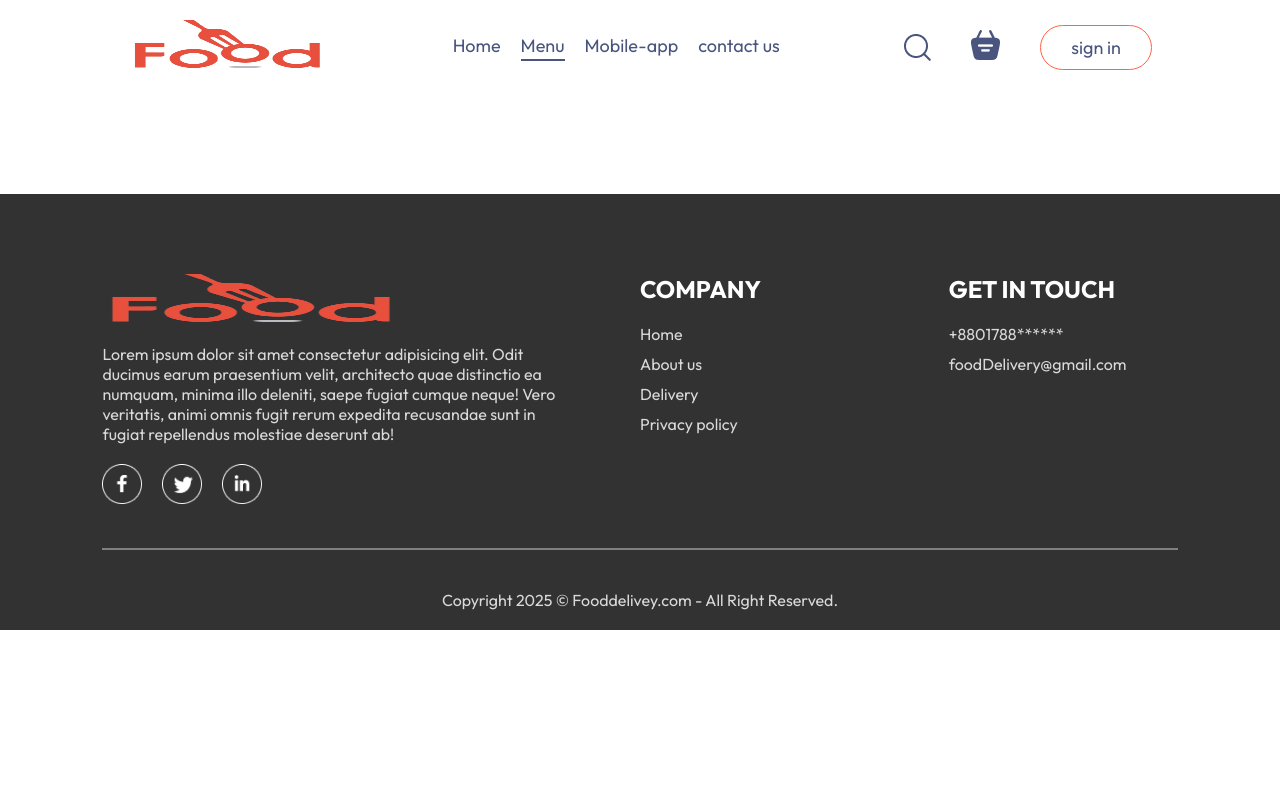
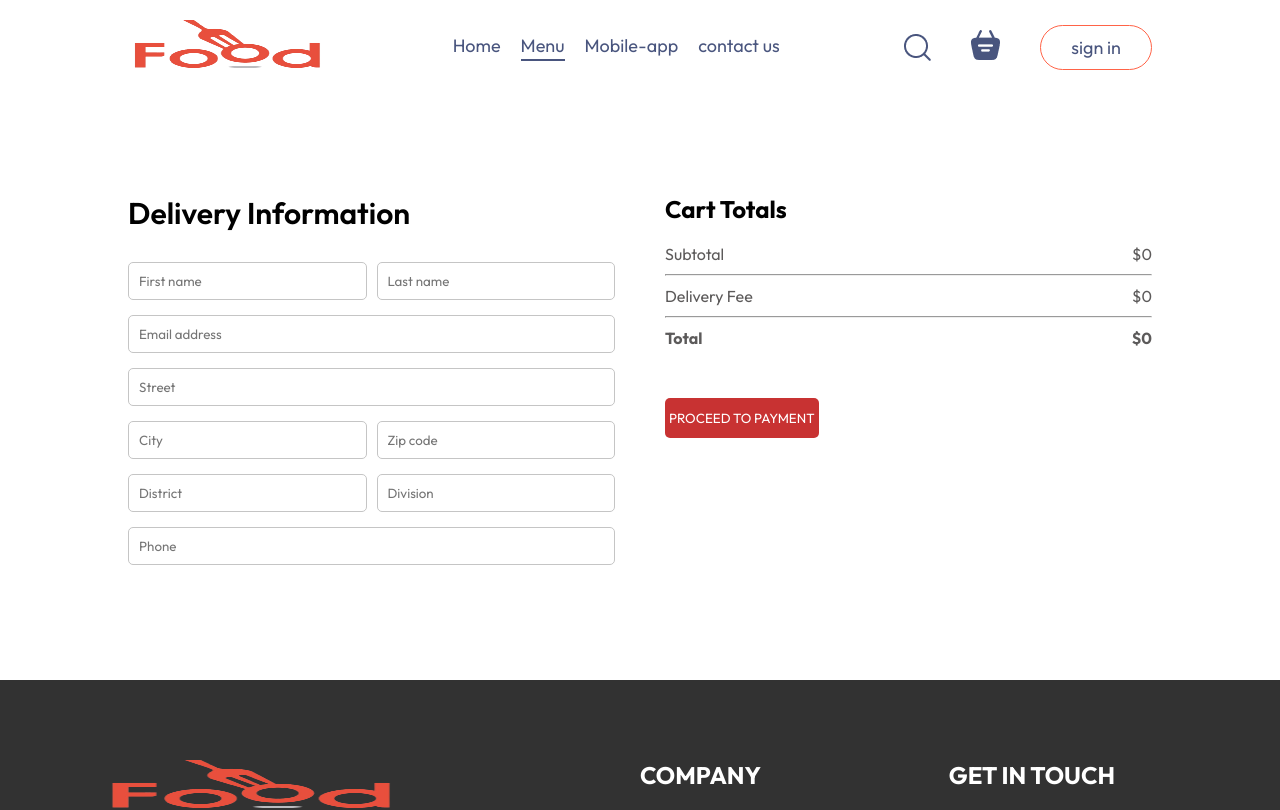
Before and after one commit to mainuddinR/SPL2, a React (Vite) app in the folder frontend/: page /order in a window 1280 px wide. Shown: the top 810 px of the page. Built offline with nearby package versions, Linux system fonts and the light colour scheme.

Commit message:
Place order

```diff
--- a/frontend/src/pages/Cart/Cart.jsx
+++ b/frontend/src/pages/Cart/Cart.jsx
@@ -1,9 +1,12 @@
 import React, { useContext } from 'react'
 import './Cart.css'
 import { StoreContext } from '../../context/StoreContext'
+import { useNavigate } from 'react-router-dom';
 const Cart = () => {
 
   const { cartItems, food_list, removeFromCart , getTotalCartAmount } = useContext(StoreContext);
+
+  const navigate = useNavigate();
 
   return (
     <div className='cart'>
@@ -48,15 +51,15 @@
             <hr />
             <div className="cart-total-details">
               <p>Delivery Fee</p>
-              <p>${5}</p>
+              <p>${getTotalCartAmount()===0?0:5}</p>
             </div>
             <hr />
             <div className="cart-total-details">
               <b>Total</b>
-              <b>${getTotalCartAmount()+5}</b>
+              <b>${getTotalCartAmount()===0?0:getTotalCartAmount()+5}</b>
             </div>
           </div>
-          <button>PROCEED TO CHECKOUT</button>
+          <button onClick={()=>navigate('/order')}>PROCEED TO CHECKOUT</button>
         </div>
         <div className="cart-promocode">
           <div>
--- a/frontend/src/pages/PlaceOrder/PlaceOrder.css
+++ b/frontend/src/pages/PlaceOrder/PlaceOrder.css
@@ -0,0 +1,36 @@
+.place-order{
+   display: flex;
+   align-items: start;
+   justify-content: space-between;
+   gap:50px;
+   margin-top:100px;
+}
+.place-order-left{
+    width:100%;
+    max-width: max(30%,500px);
+}
+.place-order-left .title{
+    font-size: 30px;
+    font-weight: 600;
+    margin-bottom: 30px;
+}
+.place-order-left input{
+    margin-bottom: 15px;
+    width: 100%;
+    padding: 10px;
+    border:1px solid #c5c5c5;
+    border-radius: 5px;
+    outline-color: rgb(26, 6, 47);
+}
+.place-order-left .multi-fields{
+    display: flex;
+    gap:10px;
+}
+
+.place-order-right{
+    width:100%;
+    max-width:max(40%,500px);
+}
+.place-order .cart-total button{
+    margin-top: 30px;
+}
--- a/frontend/src/pages/PlaceOrder/PlaceOrder.jsx
+++ b/frontend/src/pages/PlaceOrder/PlaceOrder.jsx
@@ -1,10 +1,53 @@
-import React from 'react'
+import React, { useContext } from 'react'
 import './PlaceOrder.css'
+import { StoreContext } from '../../context/StoreContext'
 const PlaceOrder = () => {
+
+      const {getTotalCartAmount} = useContext(StoreContext);
+
   return (
-    <div>
-
-    </div>
+    <form className='place-order'>
+      <div className="place-order-left">
+          <p className='title'>Delivery Information</p>
+          <div className="multi-fields">
+            <input type="text" placeholder='First name' />
+            <input type="text" placeholder='Last name' />
+          </div>
+          <input type="text" placeholder='Email address'/>
+          <input type="text" placeholder='Street'/>
+          <div className="multi-fields">
+            <input type="text" placeholder='City' />
+            <input type="text" placeholder='Zip code' />
+          </div>
+          <div className="multi-fields">
+            <input type="text" placeholder='District' />
+            <input type="text" placeholder='Division' />
+          </div>
+          <input type="text" placeholder='Phone'/>
+      </div>
+      <div className="place-order-right">
+      <div className="cart-total">
+          <h2>Cart Totals</h2>
+          <div>
+            <div className="cart-total-details">
+                <p>Subtotal</p>
+                <p>${getTotalCartAmount()}</p>
+            </div>
+            <hr />
+            <div className="cart-total-details">
+              <p>Delivery Fee</p>
+              <p>${getTotalCartAmount()===0?0:5}</p>
+            </div>
+            <hr />
+            <div className="cart-total-details">
+              <b>Total</b>
+              <b>${getTotalCartAmount()===0?0:getTotalCartAmount()+5}</b>
+            </div>
+          </div>
+          <button >PROCEED TO PAYMENT</button>
+        </div>
+      </div>
+    </form>
   )
 }
 
```
